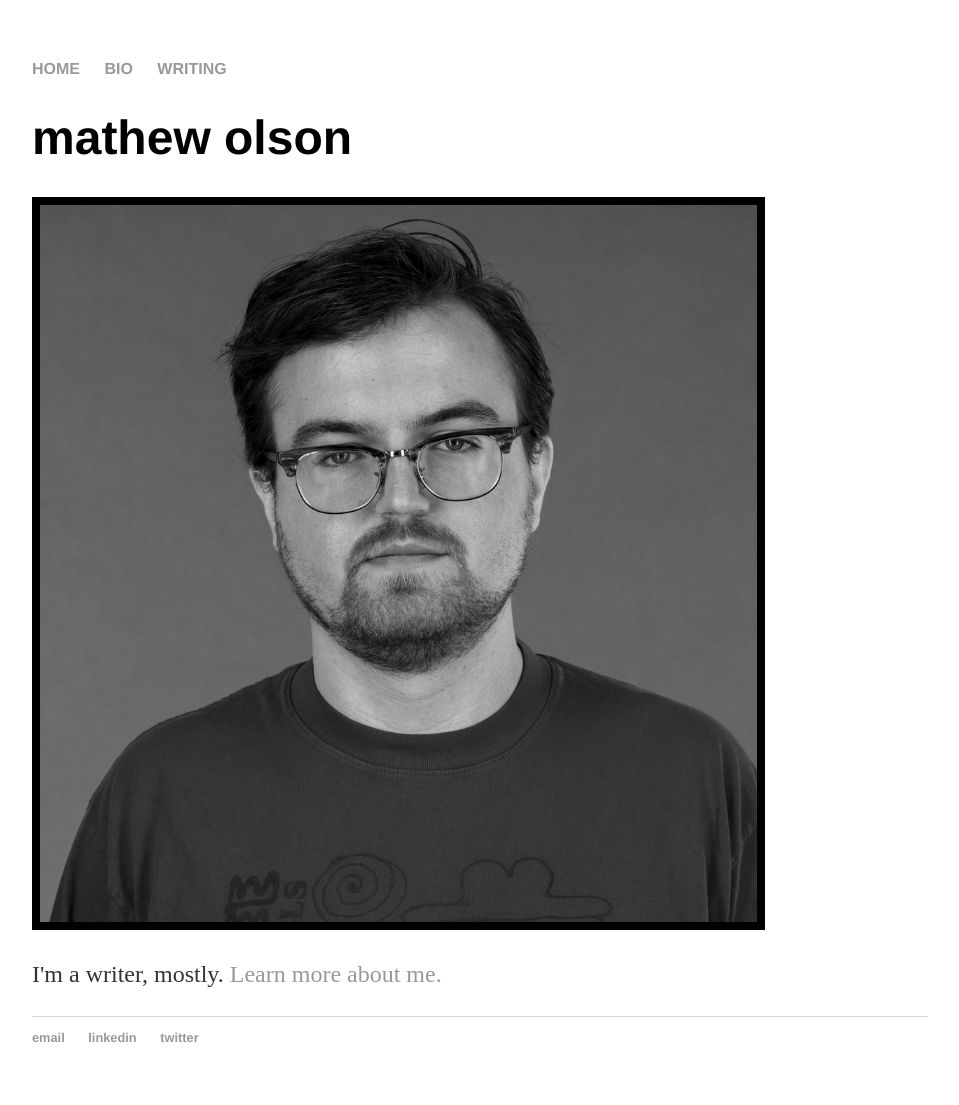
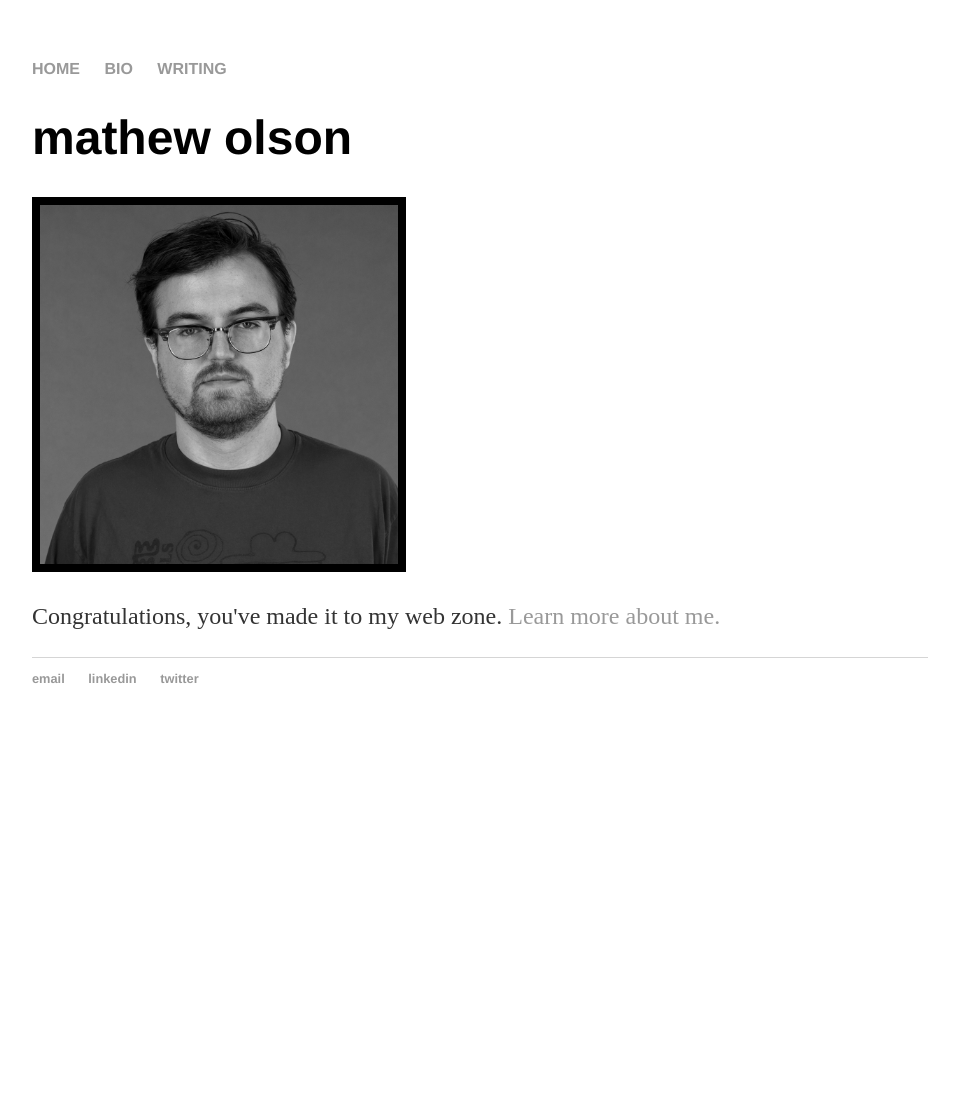
Before and after one commit to mathewolson/mathewolson.github.io, a Jekyll site: the page built from index.html, in a window 1280 px wide. Shown: the whole page, without its empty margins (160-1119 px from the left). Built offline with Jekyll 4.4.1, drawn with Linux system fonts in a browser that asks for light colours; after the commit the page ends 900 px from its top, so only the background shows below that.

Commit message:
Update index.html

```diff
--- a/index.html
+++ b/index.html
@@ -4,6 +4,6 @@ title: Mathew Olson
 ---
 <div class="blurb">
 	<h1>mathew olson</h1>
-	<img src="https://raw.githubusercontent.com/mathewolson/mathewolson.github.io/master/bw_portrait.jpg" alt="Black and white portrait of Mathew. Photo by ITP Doc Lab." width=80% height=auto border=8px/>
-	<p>I'm a writer, mostly. <a href="/about">Learn more about me.</a></p>
+	<img src="https://raw.githubusercontent.com/mathewolson/mathewolson.github.io/master/bw_portrait.jpg" alt="Black and white portrait of Mathew. Photo by ITP Doc Lab." width=40% height=auto border=8px/>
+	<p>Congratulations, you've made it to my web zone. <a href="/about">Learn more about me.</a></p>
 </div><!-- /.blurb -->
```
